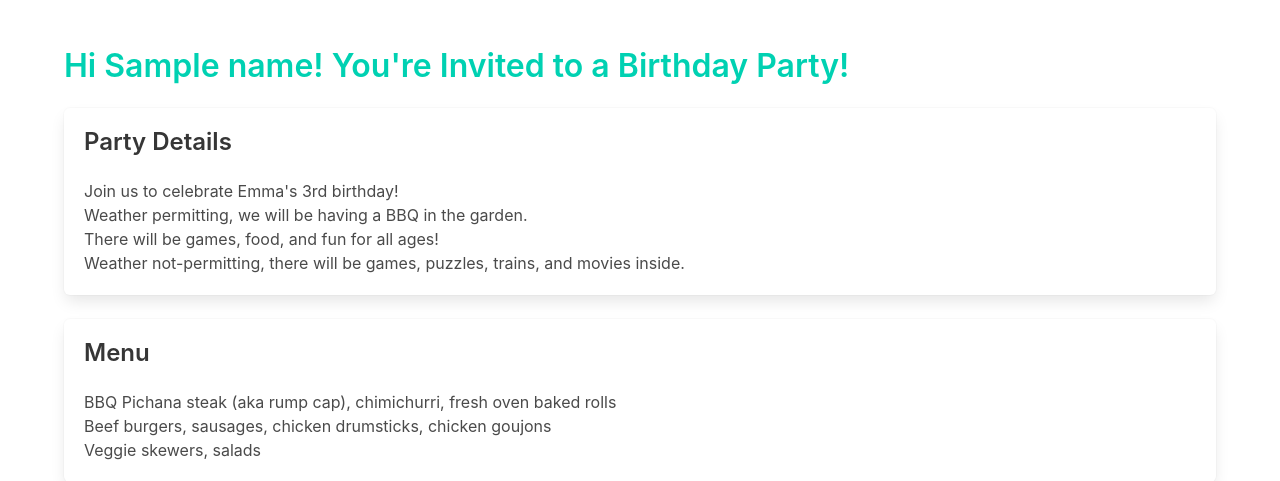
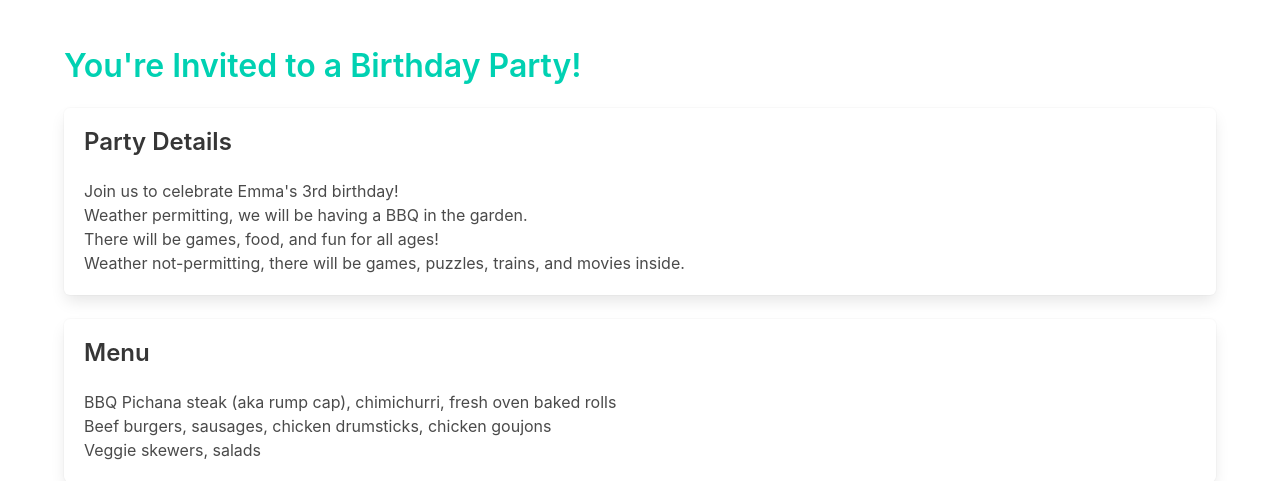
Before and after one commit to monkeysprocket/birthday-party-website, a Flask app: template src/templates/invite.html in a window 1280 px wide. Shown: the top 481 px of the page. Run offline with Flask 3, Linux system fonts and the light colour scheme; the template is opened without the code that fills it: most values are stand-ins (such as "Sample title", 1, 10 or a date in 2020).

Commit message:
fixed missing } and added ids for elements to be modified by JS

```diff
--- a/src/templates/invite.html
+++ b/src/templates/invite.html
@@ -9,10 +9,8 @@
     <section class="section">
         <div class="container">
             <header class="mb-5">
-                <h1 class="title is-3 has-text-primary">Hi {{ name }}! You're Invited to a Birthday Party!</h1>
-                {% if rsvp_thanks %}
-                <p class="notification is-success-light">Thanks {{ name }}, we've saved your RSVP!</p>
-            {% endif %}
+                <h1 id="greeting" class="title is-3 has-text-primary"></h1>
+                <p id="rsvp-status" class="notification is-success-light" style="display: none"></p>
             </header>
 
             <main>
@@ -107,12 +105,13 @@
             document.getElementById("greeting").textContent = "Hi ${data.name}! You're Invited to a Birthday Party!";
             if (rsvpStatus === "thanks") {
                document.getElementById("rsvp-status").textContent = "Thanks ${data.name}, we've saved your RSVP!";
-    }
+            }
         } catch (err) {
             document.getElementById("greeting").textContent = "You're Invited to a Birthday Party!";
             if (rsvpStatus === "thanks") {
                document.getElementById("rsvp-status").textContent = "Thanks, we've saved your RSVP!";
             console.error(err);
+            }
         }
     }
 
```
